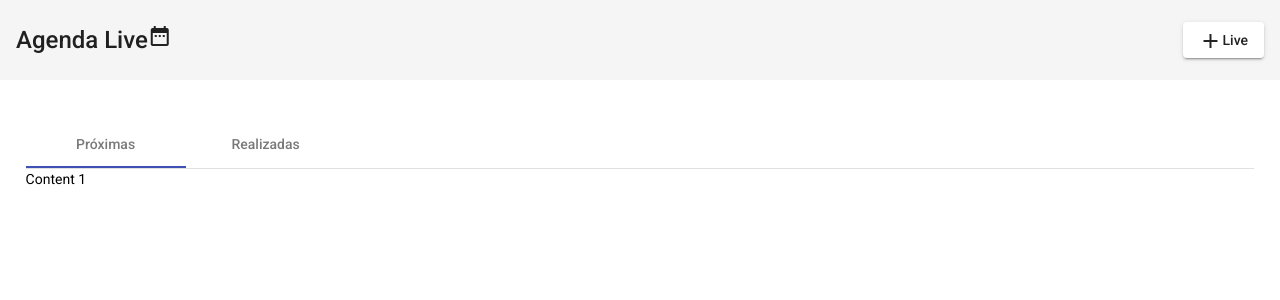
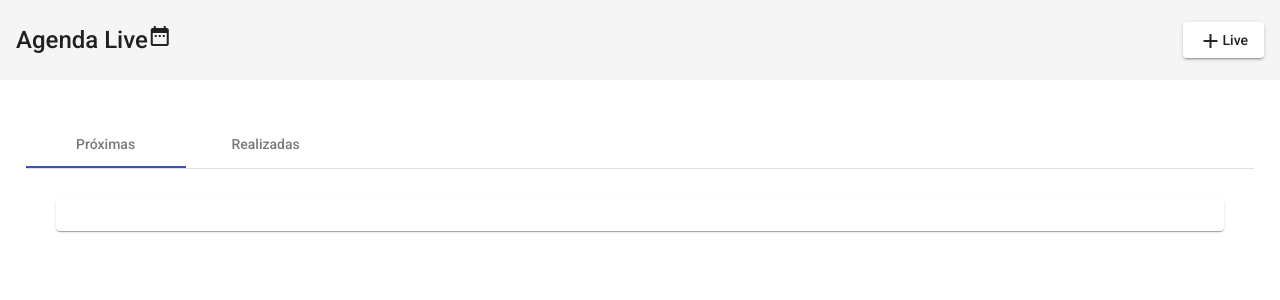
Before and after one commit to pedro687/agenda-live, an Angular app: page / in a window 1280 px wide. Shown: the top 300 px of the page. Built offline with nearby package versions, Linux system fonts and the light colour scheme.

Commit message:
criando um service e consumindo a api

```diff
--- a/package.json
+++ b/package.json
@@ -15,6 +15,7 @@
     "@angular/common": "~12.2.0",
     "@angular/compiler": "~12.2.0",
     "@angular/core": "~12.2.0",
+    "@angular/flex-layout": "^12.0.0-beta.35",
     "@angular/forms": "~12.2.0",
     "@angular/material": "^12.2.9",
     "@angular/platform-browser": "~12.2.0",
--- a/src/app/app.module.ts
+++ b/src/app/app.module.ts
@@ -8,9 +8,11 @@ import {MatToolbarModule} from '@angular/material/toolbar';
 import {MatIconModule} from '@angular/material/icon';
 import {MatButtonModule} from '@angular/material/button';
 import {MatTabsModule} from '@angular/material/tabs';
+import {MatCardModule} from '@angular/material/card';
 
 import { HomeComponent } from './views/home/home.component';
 import { LiveListComponent } from './views/live-list/live-list.component';
+import { HttpClientModule } from '@angular/common/http';
 
 @NgModule({
   declarations: [
@@ -19,13 +21,15 @@ import { LiveListComponent } from './views/live-list/live-list.component';
     LiveListComponent
   ],
   imports: [
+    HttpClientModule,
     BrowserModule,
     AppRoutingModule,
     BrowserAnimationsModule,
     MatToolbarModule,
     MatIconModule,
     MatButtonModule,
-    MatTabsModule
+    MatTabsModule,
+    MatCardModule
   ],
   providers: [],
   bootstrap: [AppComponent]
--- a/src/app/views/live-list/live-list.component.html
+++ b/src/app/views/live-list/live-list.component.html
@@ -1,4 +1,22 @@
 <mat-tab-group mat-align-tabs="start" style="padding-top: 40px; padding-left: 2%; padding-right: 2%">
-  <mat-tab label="Próximas">Content 1</mat-tab>
+  <mat-tab label="Próximas">
+    <div fxLayout="row" fxLayoutAlign="start center" style="padding: 2%">
+      <div style="margin: 0.5%">
+
+        <mat-card class="example-card"
+          fxFlex="0 1 calc(33.3% - 11px)"
+          fxFlex.lt-md="0 1 calc(50% - 11px)"
+          fxFlex.lt-sm="100%">
+          <mat-card-header>
+
+          </mat-card-header>
+          <mat-card-content>
+
+          </mat-card-content>
+        </mat-card>
+
+      </div>
+    </div>
+  </mat-tab>
   <mat-tab label="Realizadas">Content 2</mat-tab>
 </mat-tab-group>
```
Also changed, not shown: src/app/shared/models/live.model.ts (added, +9 -0 lines), src/app/shared/models/responsePageable.model.ts (added, +12 -0 lines), src/app/shared/service/live.service.ts (added, +23 -0 lines), 1 other file (tests, documents, lock files or other folders).
